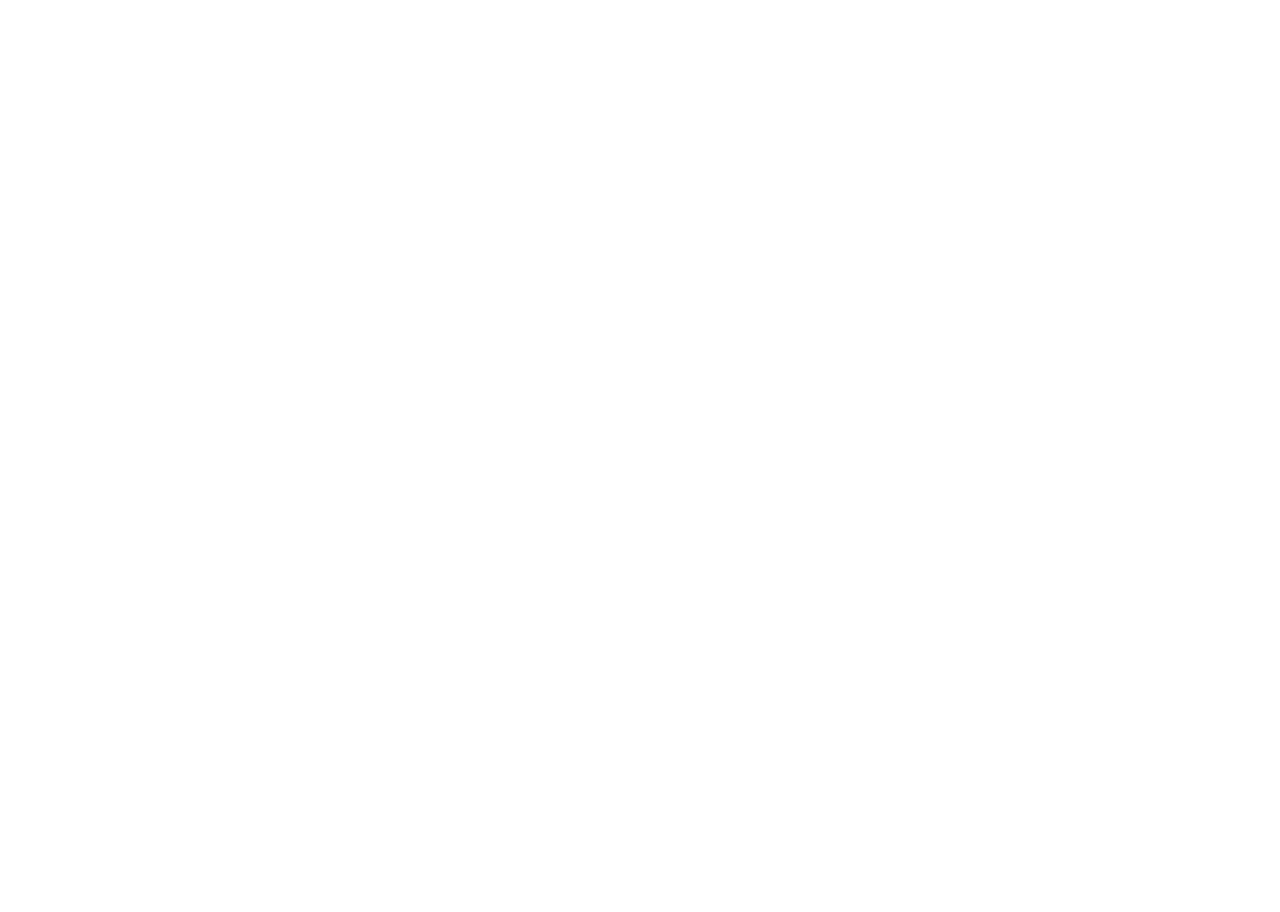
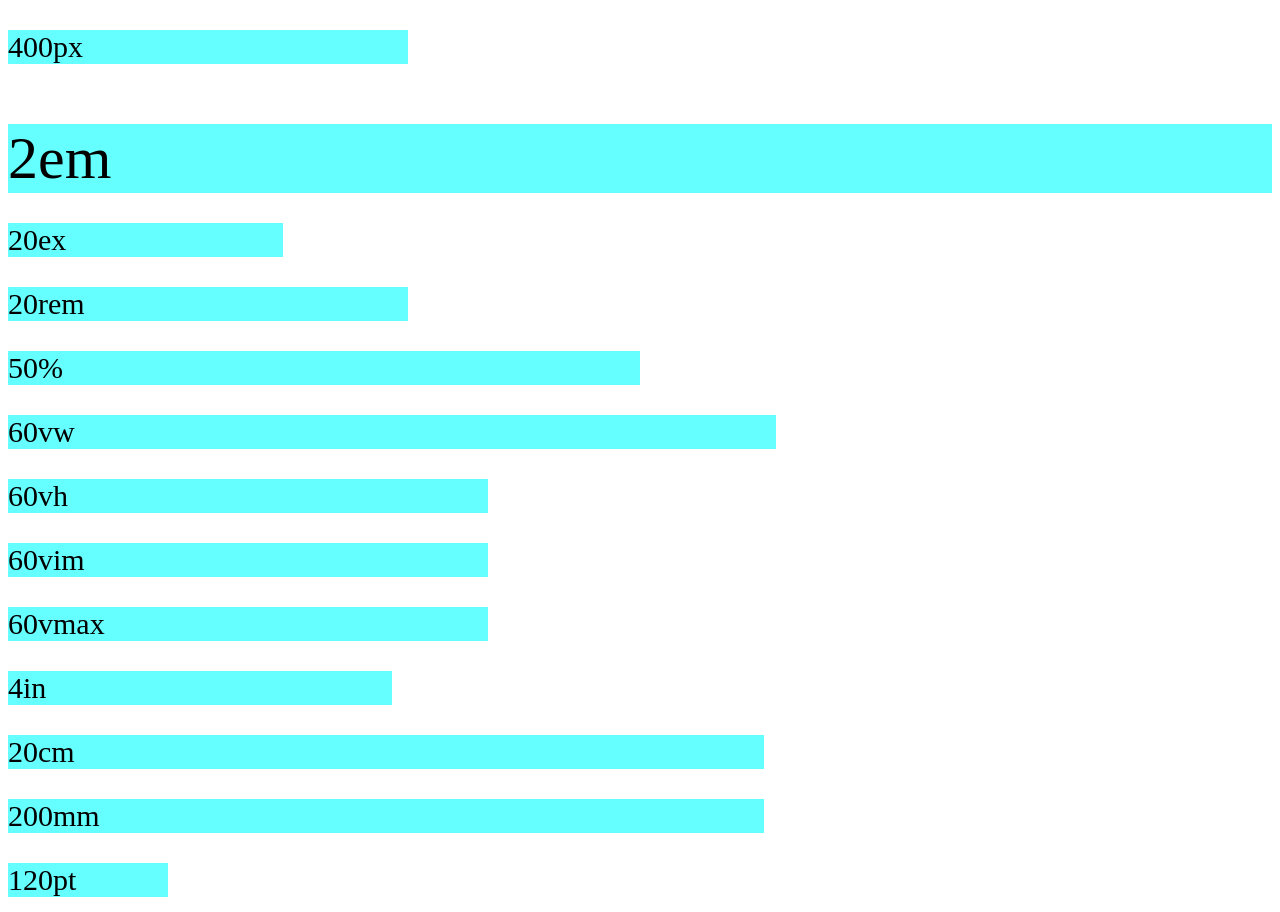
Before and after one commit to adbak97/adbak97.github.io, a plain HTML site: page CSS/miary/index.html in a window 1280 px wide. Before the commit the page ends 800 px from the top, so only its background shows below. Drawn offline with Linux system fonts and the light colour scheme.

Commit message:
MIary w css

```diff
--- a/CSS/miary/css/style.css
+++ b/CSS/miary/css/style.css
@@ -0,0 +1,72 @@
+html {
+	font-size: 20px;
+
+}
+
+#container {
+	font-size: 30px;
+
+}
+
+#container p {
+	margin-bottom: 15px;
+	background-color: rgba(0, 255, 255, 0.6);
+}
+
+#pixele {
+	width: 400px;
+}
+
+#em {
+	font-size: 2em;
+}
+
+#ex {
+	width: 20ex;
+}
+
+/*rem = font size elementu html, 3rem = font-size * 3 */
+
+#rem {
+	width: 20rem;
+}
+
+#procenty {
+	width: 50%;
+}
+
+#vw {
+	width: 60vw;
+}
+
+#vh {
+	width: 60vh;
+}
+
+#vmin {
+	width: 60vmin;
+}
+
+#vmax {
+	width: 60vmin;
+}
+
+#inch {
+	width: 4in;
+
+}
+
+#cm {
+	width: 20cm;
+}
+
+
+#mm {
+	width: 200mm;
+}
+
+#pt {
+	width: 120pt
+}
+
+;
--- a/CSS/miary/index.html
+++ b/CSS/miary/index.html
@@ -3,19 +3,26 @@
 
 <head>
 	<meta charset="UTF-8">
-	<title>Document</title>
+	<title>Miary</title>
 	<link rel="stylesheet" href="css\style.css">
 </head>
 
 <body>
 	<div id="container">
-		<p id="pixele"></p>
-		<p id="em"></p>
-		<p id="ex"></p>
-		<p id="rem"></p>
-		<p id="procenty"></p>
+		<p id="pixele">400px</p>
+		<p id="em">2em</p>
+		<p id="ex">20ex</p>
+		<p id="rem">20rem</p>
+		<p id="procenty">50%</p>
+		<p id="vw">60vw</p>
+		<p id="vh">60vh</p>
+		<p id="vmin">60vim</p>
+		<p id="vmax">60vmax</p>
+		<p id="inch">4in</p>
+		<p id="cm">20cm</p>
+		<p id="mm">200mm</p>
+		<p id="pt">120pt</p>
 	</div>
-
 </body>
 
 </html>
```
